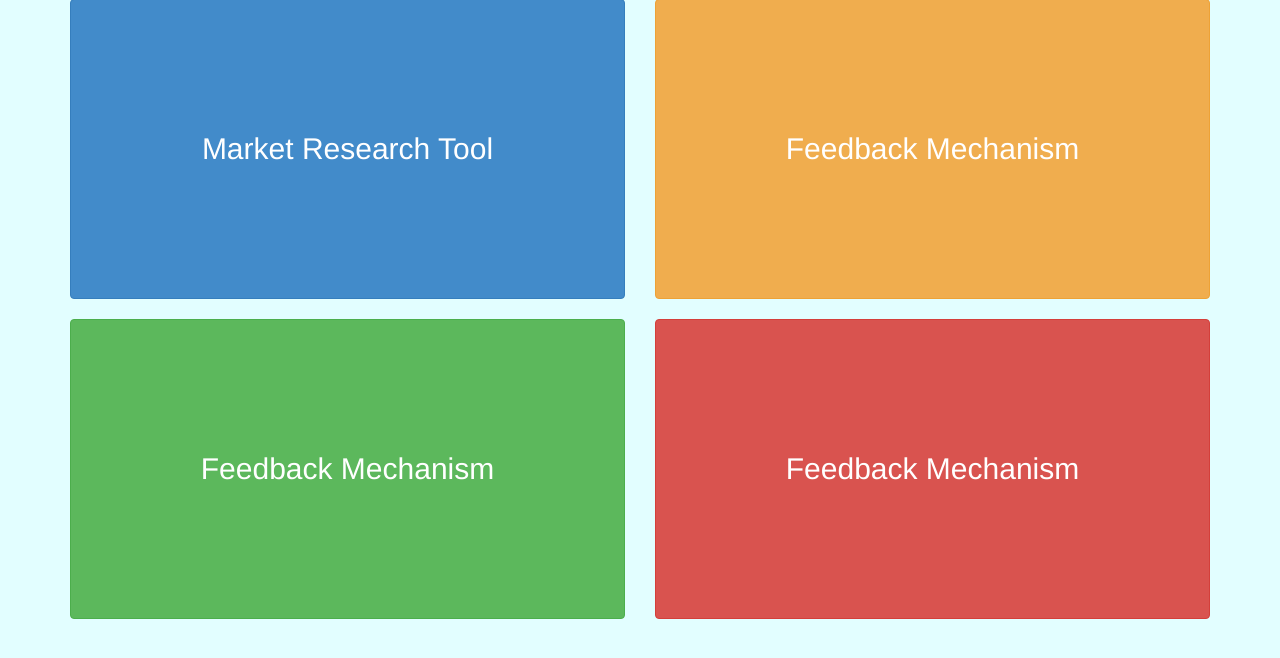
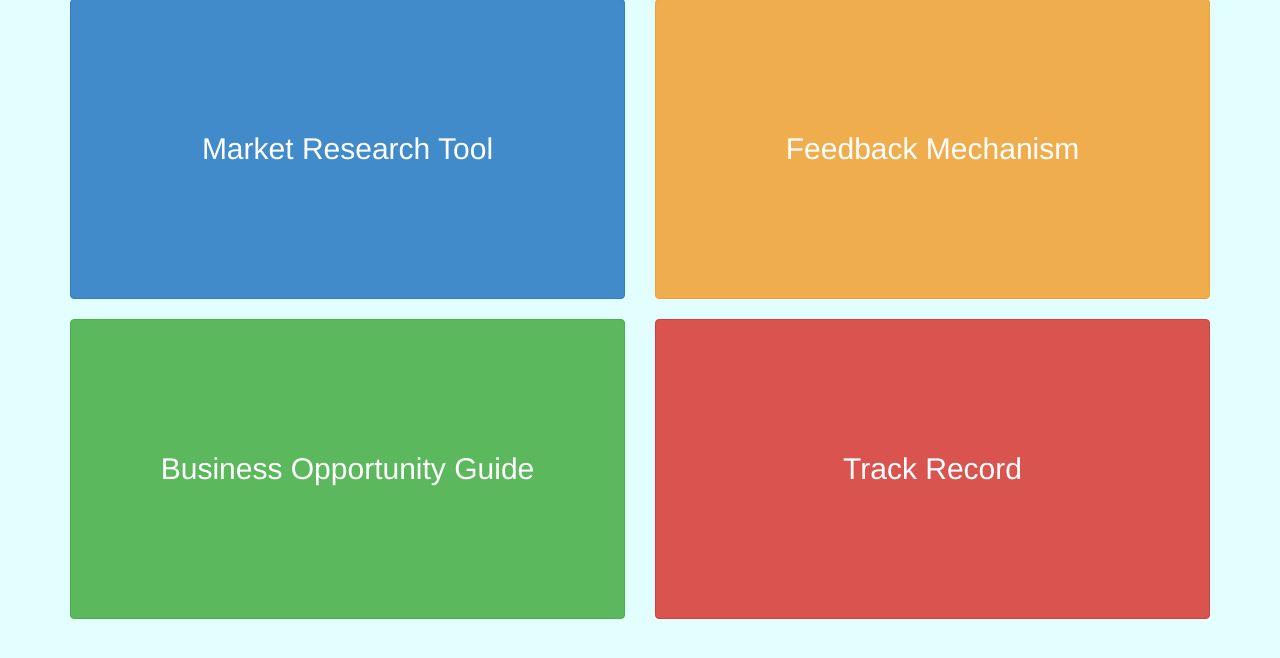
Before and after one commit to clrke/procuraga, a Django app: page / in a window 1280 px wide. Shown: the part 81-739 px from the top of the page. Run offline with Django 3.2, Linux system fonts and the light colour scheme; some libraries are stand-ins or nearby versions.

Commit message:
Fix button names

```diff
--- a/opportunities/templates/index.html
+++ b/opportunities/templates/index.html
@@ -24,10 +24,10 @@
 	<br>
 	<div class="row">
 		<div class="col-xs-6">
-			<button class="btn btn-success btn-block" style="height:300px; font-size: 30px;">Feedback Mechanism</button>
+			<button class="btn btn-success btn-block" style="height:300px; font-size: 30px;">Business Opportunity Guide</button>
 		</div>
 		<div class="col-xs-6">
-			<button class="btn btn-danger btn-block" style="height:300px; font-size: 30px;">Feedback Mechanism</button>
+			<button class="btn btn-danger btn-block" style="height:300px; font-size: 30px;">Track Record</button>
 		</div>
 	</div>
 {% endblock %}
```
